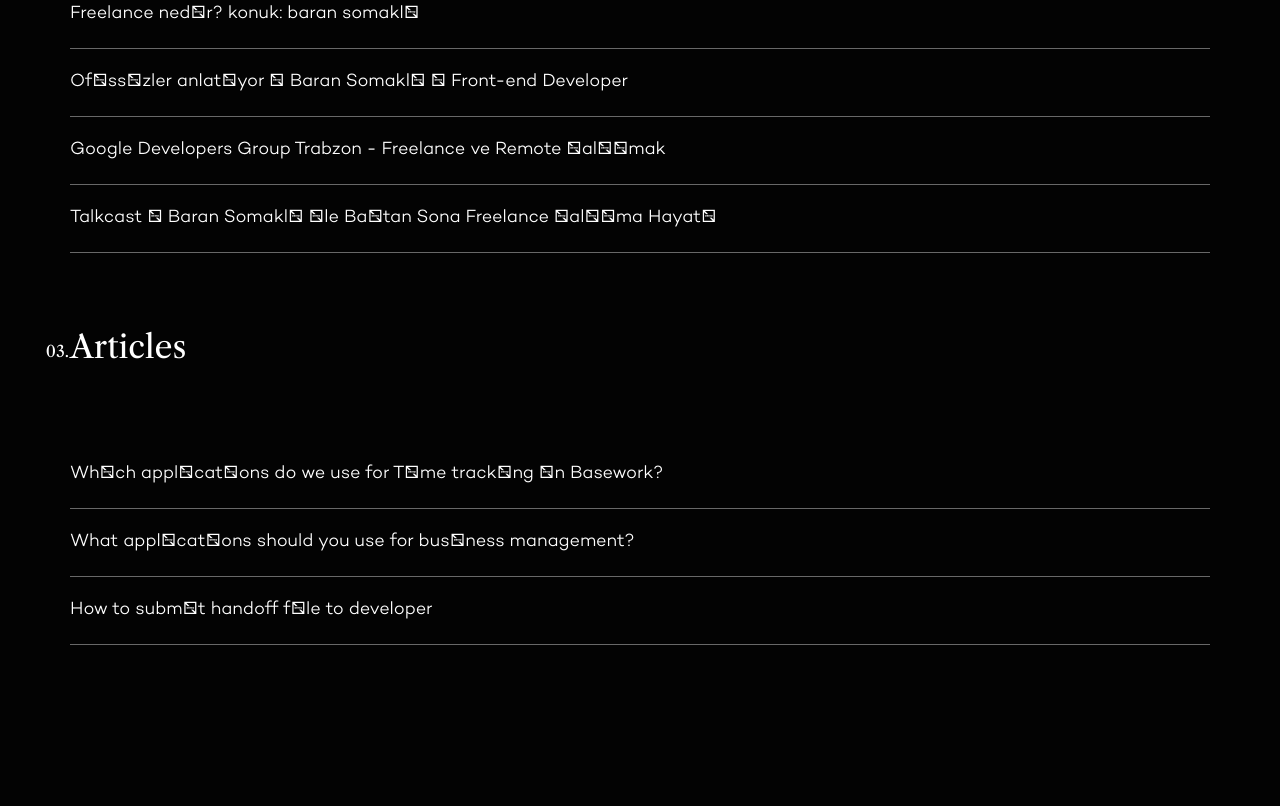
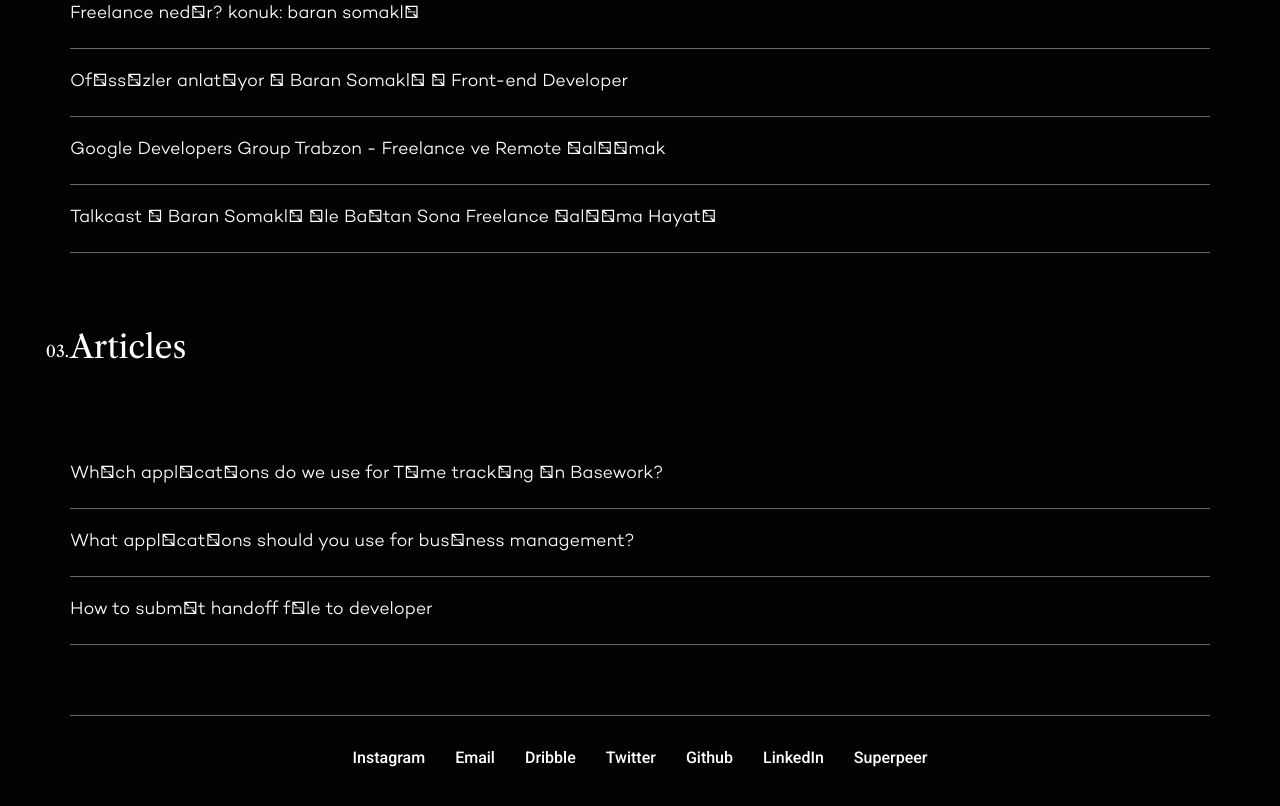
Before and after one commit to lahmacun/personal-website, a website: page public/index.html in a window 1280 px wide. Shown: the part 2573-3379 px from the top of the page. Before the commit the page ends 3288 px from the top, so only its background shows below. Drawn offline with nearby package versions, Linux system fonts and the light colour scheme.

Commit message:
Footer completed

```diff
--- a/public/index.html
+++ b/public/index.html
@@ -93,7 +93,20 @@
 </div>
 
 
-		<footer></footer>
+		<div class="container">
+  <footer>
+    <ul>
+      <li><a href="#">Instagram</a></li>
+      <li><a href="#">Email</a></li>
+      <li><a href="#">Dribble</a></li>
+      <li><a href="#">Twitter</a></li>
+      <li><a href="#">Github</a></li>
+      <li><a href="#">LinkedIn</a></li>
+      <li><a href="#">Superpeer</a></li>
+    </ul>
+  </footer>
+</div>
+
 	</main>
 
 	<script src="dist/js/lib.min.js"></script>
--- a/src/sass/partials/_footer.scss
+++ b/src/sass/partials/_footer.scss
@@ -1 +1,27 @@
-footer {}
+footer {
+  border-top: 1px solid rgba(255, 255, 255, .4);
+  padding-top: 30px;
+  margin-bottom: 90px;
+
+  ul {
+    list-style: none;
+    padding: 0;
+    margin: 0;
+    display: flex;
+    align-items: center;
+    justify-content: center;
+
+    li {
+      margin: 0 15px;
+
+      a {
+        color: #fff!important;
+
+        &:hover {
+          color: inherit;
+          text-decoration :none;
+        }
+      }
+    }
+  }
+}
```
Also changed, not shown: views/partials/footer.html (+13 -1 lines), public/dist/css/main.min.css.
